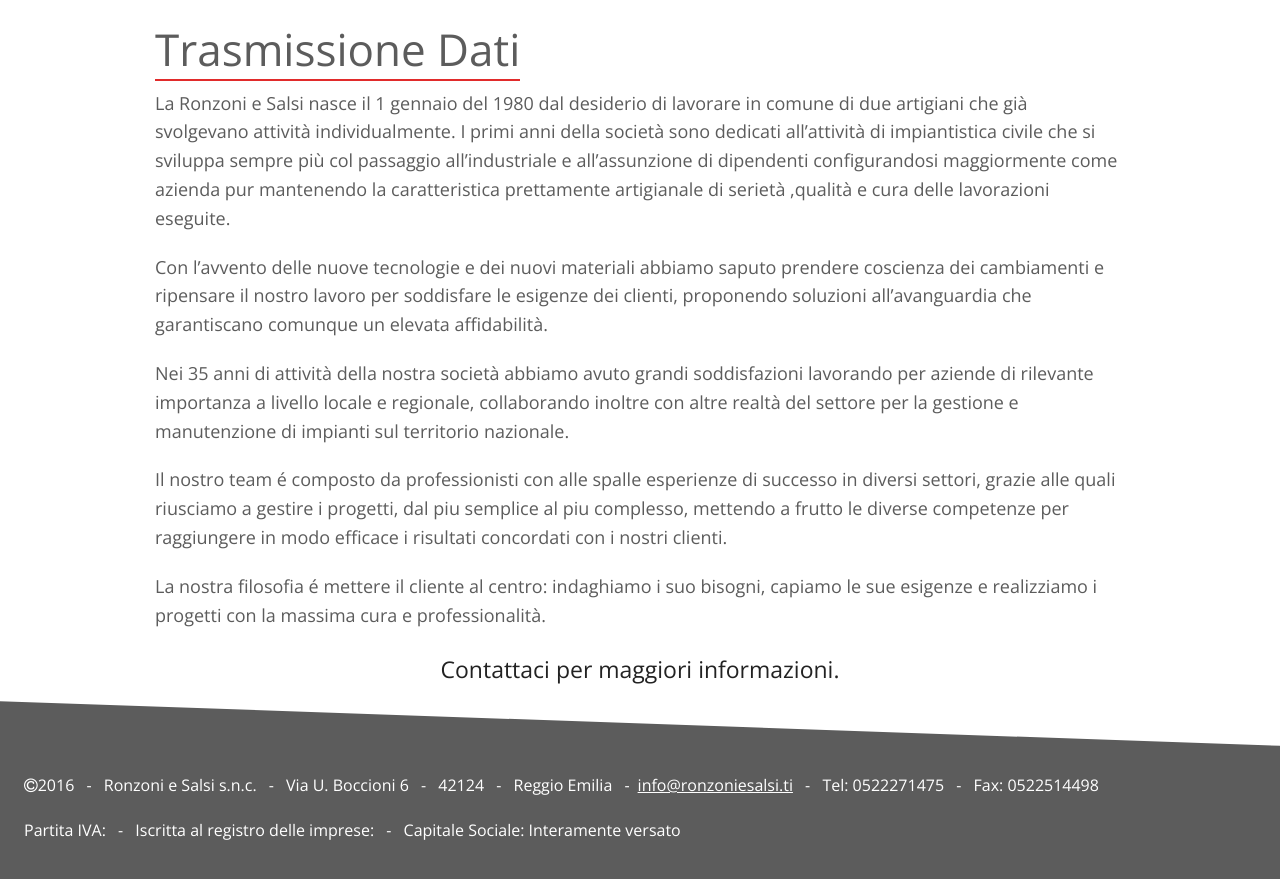
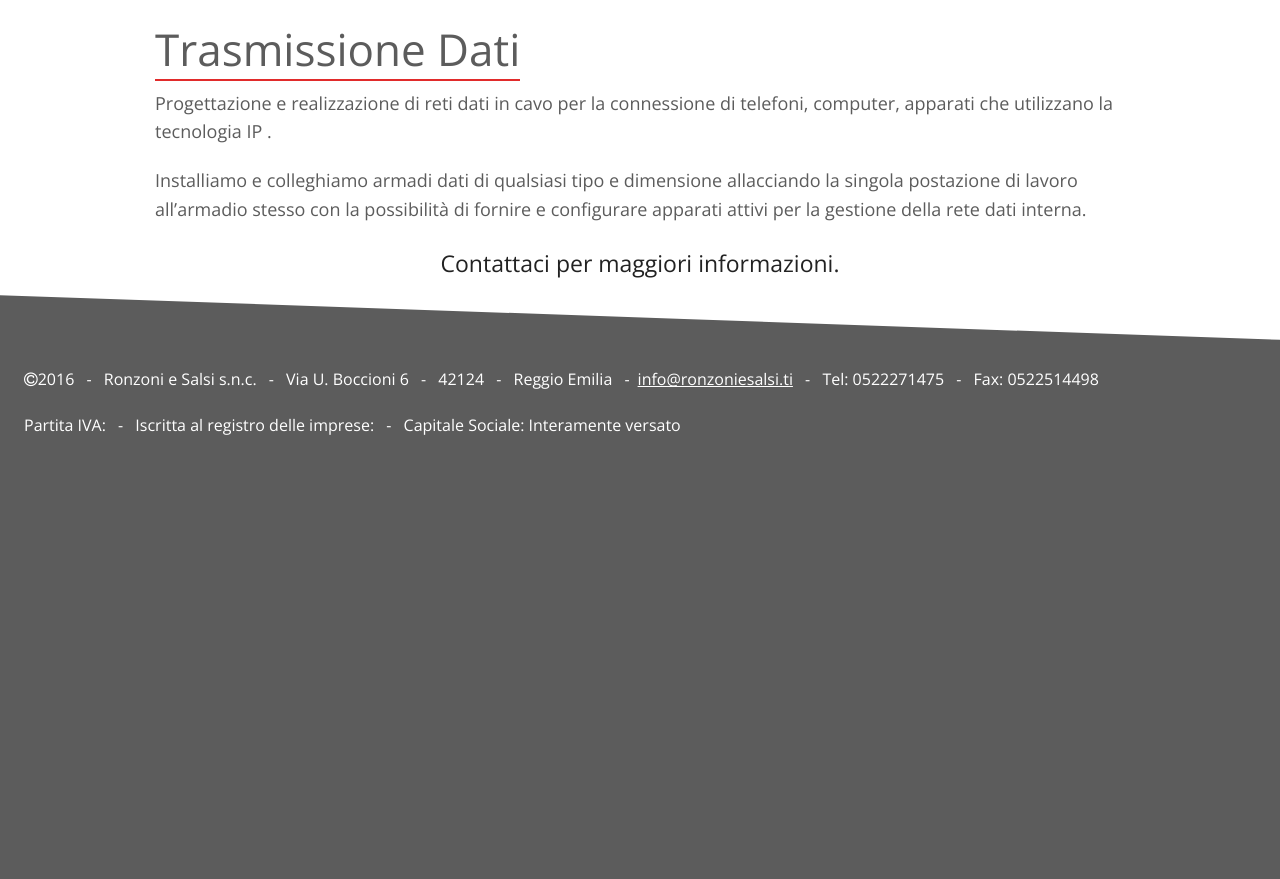
Before and after one commit to thedos1701/ronzoniesalsi.github.io, a Jekyll site: the page built from servizi/reti/index.html, in a window 1280 px wide and 1324 px high. Shown: the part 444-1323 px from the top of the window. Built offline with Jekyll 4.4.1, drawn with Linux system fonts in a browser that asks for light colours.

Commit message:
Added content

```diff
--- a/servizi/fotovoltaico/index.html
+++ b/servizi/fotovoltaico/index.html
@@ -12,9 +12,11 @@ topic: Fotovoltaico
 <h1><span class="underline">{{ page.topic }}</span></h1>
 
 <p>
-Under construction
+Negli anni abbiamo installato e messo in funzione impianti fotovoltaici sia ad uso domestico che per produzione.
 </p>
-
+<p>
+Da 3 KW fino ad 1MW possiamo fornire un servizio completo dalla progettazione sino al collaudo con disbrigo delle pratiche per allaccio al gestore. I pannelli solari e gli inverter che forniamo sono acquistati, di volta in volta, secondo le esigenza del cliente, da ditte fornitrici serie che garantiscono qualità e affidabilità del prodotto.
+</p>
 <div class="row catch">
   <div class="small-12 columns text-center">
     <h4>
--- a/servizi/reti/index.html
+++ b/servizi/reti/index.html
@@ -12,21 +12,10 @@ topic: Trasmissione Dati
 <h1><span class="underline">{{ page.topic }}</span></h1>
 
 <p>
-La Ronzoni e Salsi nasce  il 1 gennaio del 1980 dal desiderio di lavorare in comune di due artigiani che già svolgevano attività individualmente.
-I primi anni della società sono dedicati all’attività di impiantistica civile che si sviluppa sempre più col passaggio all’industriale e all’assunzione di dipendenti configurandosi maggiormente come azienda pur mantenendo la caratteristica prettamente artigianale di serietà ,qualità e cura delle lavorazioni eseguite.
+Progettazione  e realizzazione  di reti dati in cavo per la connessione di telefoni, computer, apparati che utilizzano la tecnologia IP .
 </p>
 <p>
-Con l’avvento delle nuove tecnologie e dei nuovi materiali abbiamo saputo prendere coscienza dei cambiamenti e ripensare il nostro lavoro per soddisfare le esigenze  dei clienti, proponendo soluzioni all’avanguardia che garantiscano comunque un elevata affidabilità.
-</p>
-<p>
-Nei 35 anni di attività della nostra società abbiamo avuto grandi soddisfazioni lavorando per aziende di rilevante importanza a livello locale e regionale, collaborando inoltre con altre realtà del settore per la gestione e manutenzione di impianti sul territorio nazionale.
-</p>
-<p>
-Il nostro team é composto da professionisti con alle spalle esperienze di successo in diversi settori, grazie alle quali riusciamo a gestire i progetti, dal piu semplice al piu complesso, mettendo a frutto le diverse competenze per raggiungere in modo efficace i risultati concordati con i nostri clienti.
-</p>
-
-<p>
-La nostra filosofia é mettere il cliente al centro: indaghiamo i suo bisogni, capiamo le sue esigenze e realizziamo i progetti con la massima cura e professionalità.
+Installiamo e colleghiamo armadi dati di qualsiasi tipo e dimensione allacciando la singola  postazione di lavoro all’armadio stesso con la possibilità di fornire e configurare apparati attivi per la gestione della rete dati interna.
 </p>
 <div class="row catch">
   <div class="small-12 columns text-center">
--- a/servizi/telefonia/index.html
+++ b/servizi/telefonia/index.html
@@ -15,8 +15,10 @@ topic: Telefonia
 Nonostante Internet giochi un ruolo fondamentale per le aziende moderne, la telefonia rimane strumento essenziale per la produttività aziendale.
 </p>
 <p>
-Progettiamo e realizziamo impianti telefonici sia tradizionali che VoIP, di qualsiasi dimensione.<br />
-    Ci occupiamo di installazione e configurazione di centralini fino a centinaia di interni telefonici, prevedendo l'integrazione con impianti cordless DECT.
+Le innovazioni tecnologiche ci hanno permesso di passare dalla realizzazione di centralini tradizionali analogici ai nuovi sistemi di telefonia VOIP.
+</p>
+<p>
+L’integrazione con le reti dati permette di migliorare e ottimizzare i servizi e i costi aziendali telefonici garantendo multifunzionalità a parità di costi.
 </p>
 <div class="row catch">
   <div class="small-12 columns text-center">
```
Also changed, not shown: servizi/fibra/index.html (+5 -4 lines), servizi/impianti/index.html (+8 -2 lines), servizi/sicurezza/index.html (+4 -4 lines).
